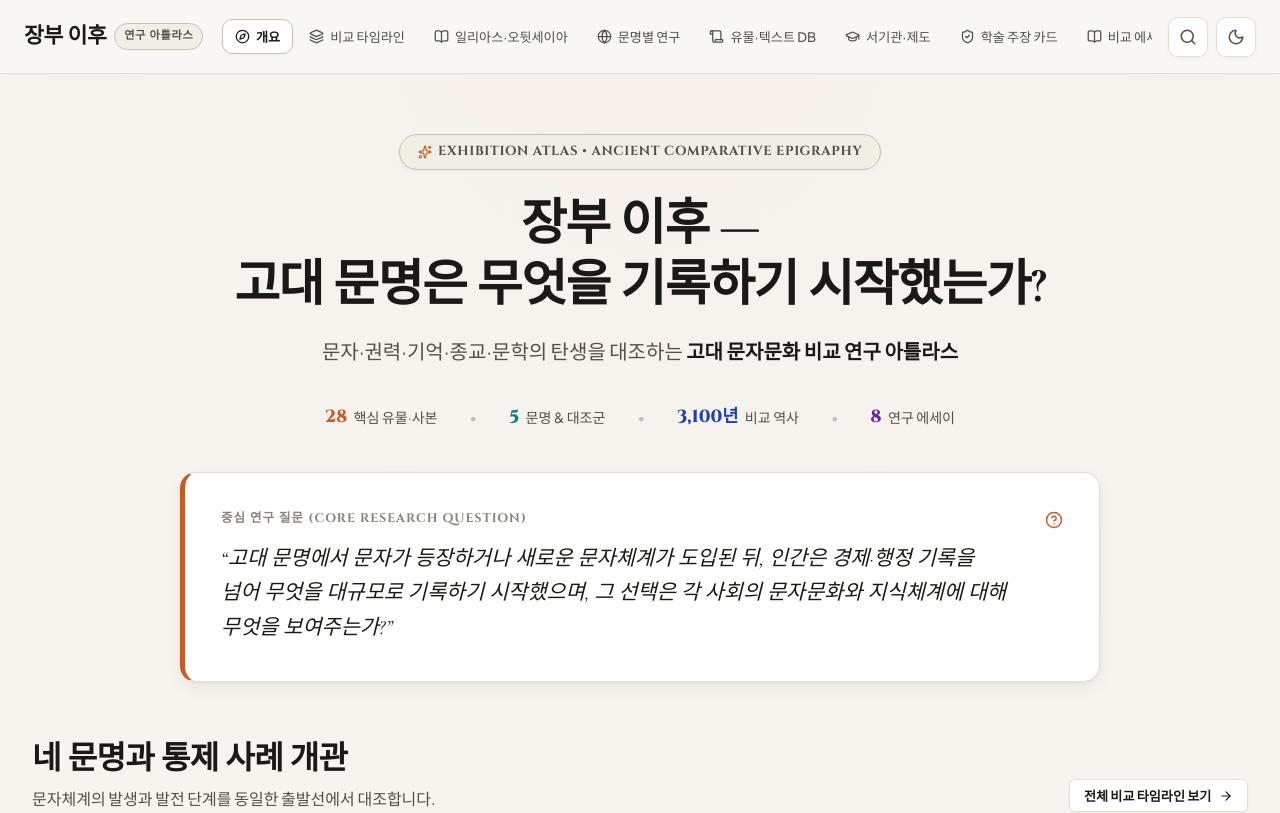
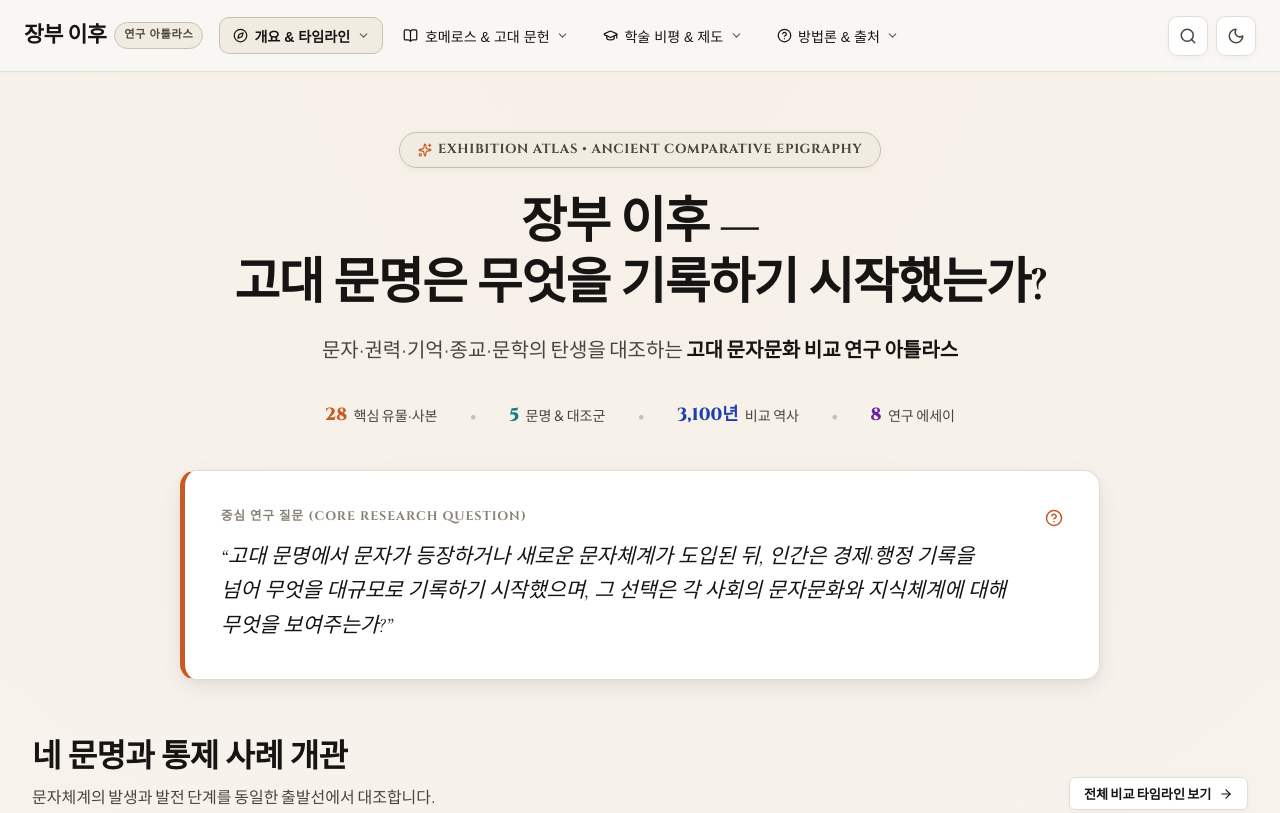
Before and after one commit to YgHnSIM/after-the-ledger, a React (Vite) app: page / in a window 1280 px wide. Shown: the top 813 px of the page. Built offline with nearby package versions, Linux system fonts and the light colour scheme; a web font is replaced by a local one.

Commit message:
style(ui): overhaul UI/UX with 4-category GNB and glassmorphism
- Implement 4-category GNB header with DESIGN.md styling contract
- Add glassmorphism effects and scroll fade masks

```diff
--- a/src/components/HomericEpicView.tsx
+++ b/src/components/HomericEpicView.tsx
@@ -361,7 +361,7 @@ export const HomericEpicView: React.FC = () => {
           </p>
 
           {/* CONCEPT SUBTABS */}
-          <div style={{ display: 'flex', gap: '0.5rem', flexWrap: 'wrap', marginBottom: '1.5rem' }}>
+          <div className="scroll-fade-container" style={{ display: 'flex', gap: '0.5rem', overflowX: 'auto', paddingBottom: '0.4rem', marginBottom: '1.5rem', scrollbarWidth: 'none' }}>
             <button
               onClick={() => setActiveConceptSubTab('cards')}
               className={`btn ${activeConceptSubTab === 'cards' ? 'btn-primary' : 'btn-outline'}`}
--- a/src/components/Navigation.tsx
+++ b/src/components/Navigation.tsx
@@ -1,5 +1,5 @@
-import React, { useState } from 'react';
-import { Compass, Search, Moon, Sun, Scroll, BookOpen, Layers, Scale, ShieldCheck, Feather, Globe, HelpCircle, GraduationCap, Menu, X } from 'lucide-react';
+import React, { useState, useRef, useEffect } from 'react';
+import { Compass, Search, Moon, Sun, Scroll, BookOpen, Layers, Scale, ShieldCheck, Feather, Globe, HelpCircle, GraduationCap, Menu, X, ChevronDown } from 'lucide-react';
 
 interface NavigationProps {
   currentTab: string;
@@ -7,6 +7,18 @@ interface NavigationProps {
   onOpenSearch: () => void;
   isDarkMode: boolean;
   onToggleDarkMode: () => void;
+}
+
+export interface NavCategory {
+  id: string;
+  label: string;
+  icon: React.ElementType;
+  items: {
+    id: string;
+    label: string;
+    icon: React.ElementType;
+    description: string;
+  }[];
 }
 
 export const Navigation: React.FC<NavigationProps> = ({
@@ -17,58 +29,176 @@ export const Navigation: React.FC<NavigationProps> = ({
   onToggleDarkMode
 }) => {
   const [isMobileMenuOpen, setIsMobileMenuOpen] = useState(false);
+  const [activeDropdown, setActiveDropdown] = useState<string | null>(null);
+  const dropdownRef = useRef<HTMLDivElement>(null);
 
-  const navItems = [
-    { id: 'home', label: '개요', icon: Compass, category: '개요 및 지도' },
-    { id: 'compare', label: '비교 타임라인', icon: Layers, category: '개요 및 지도' },
-    { id: 'homer', label: '일리아스·오뒷세이아', icon: BookOpen, category: '고대 문헌 & 서사' },
-    { id: 'civilizations', label: '문명별 연구', icon: Globe, category: '개요 및 지도' },
-    { id: 'artifacts', label: '유물·텍스트 DB', icon: Scroll, category: '고대 문헌 & 서사' },
-    { id: 'institutions', label: '서기관·제도', icon: GraduationCap, category: '학술 논의 & 제도' },
-    { id: 'claims', label: '학술 주장 카드', icon: ShieldCheck, category: '학술 논의 & 제도' },
-    { id: 'themes', label: '비교 에세이', icon: BookOpen, category: '학술 논의 & 제도' },
-    { id: 'greek', label: '언어·문자', icon: Feather, category: '고대 문헌 & 서사' },
-    { id: 'methodology', label: '방법론', icon: Scale, category: '가이드 & 출처' },
-    { id: 'sources', label: '출처·용어집', icon: HelpCircle, category: '가이드 & 출처' },
+  const categories: NavCategory[] = [
+    {
+      id: 'cat-overview',
+      label: '개요 & 타임라인',
+      icon: Compass,
+      items: [
+        { id: 'home', label: '연구 아틀라스 개요', icon: Compass, description: '고대 문자문화 비교 연구 서설' },
+        { id: 'compare', label: '3,100년 비교 타임라인', icon: Layers, description: '문명별 문자 발전 연대기' },
+        { id: 'civilizations', label: '5대 문명 상세 연구', icon: Globe, description: '메소포타미아·이집트·그리스 등' }
+      ]
+    },
+    {
+      id: 'cat-homer',
+      label: '호메로스 & 고대 문헌',
+      icon: BookOpen,
+      items: [
+        { id: 'homer', label: '일리아스·오뒷세이아', icon: BookOpen, description: '24권 서사시·수식어·10대 개념어' },
+        { id: 'artifacts', label: '28대 핵심 유물·사본 DB', icon: Scroll, description: '원문 사료 및 3D/고해상도 실증' },
+        { id: 'greek', label: '그리스 언어·문자 사료', icon: Feather, description: '알파벳 전래 및 문법 고증' }
+      ]
+    },
+    {
+      id: 'cat-scholarship',
+      label: '학술 비평 & 제도',
+      icon: GraduationCap,
+      items: [
+        { id: 'claims', label: '학술 주장 카드', icon: ShieldCheck, description: '근거-반증 평가 및 학계 판정' },
+        { id: 'institutions', label: '서기관·문자 관료제', icon: GraduationCap, description: '고대 서기관 훈련 및 행정 기구' },
+        { id: 'themes', label: '비교 연구 에세이', icon: BookOpen, description: '8대 핵심 비교 에세이' }
+      ]
+    },
+    {
+      id: 'cat-reference',
+      label: '방법론 & 출처',
+      icon: HelpCircle,
+      items: [
+        { id: 'methodology', label: '연구 방법론', icon: Scale, description: '고고학·문헌학 대조 기준' },
+        { id: 'sources', label: '1차 사료 & 용어집', icon: HelpCircle, description: '참고 문헌 및 색인' }
+      ]
+    }
   ];
+
+  // Flattened nav items for mobile sheet
+  const allNavItems = categories.flatMap(c => c.items);
 
   const mobileCoreItems = [
     { id: 'home', label: '개요', icon: Compass },
     { id: 'compare', label: '타임라인', icon: Layers },
+    { id: 'homer', label: '호메로스', icon: BookOpen },
     { id: 'artifacts', label: '유물DB', icon: Scroll },
-    { id: 'homer', label: '일리아스', icon: BookOpen },
   ];
 
-  const handleMobileSelect = (tabId: string) => {
+  // Close dropdown when clicking outside
+  useEffect(() => {
+    const handleClickOutside = (e: MouseEvent) => {
+      if (dropdownRef.current && !dropdownRef.current.contains(e.target as Node)) {
+        setActiveDropdown(null);
+      }
+    };
+    document.addEventListener('mousedown', handleClickOutside);
+    return () => document.removeEventListener('mousedown', handleClickOutside);
+  }, []);
+
+  const handleSelect = (tabId: string) => {
     onSelectTab(tabId);
+    setActiveDropdown(null);
     setIsMobileMenuOpen(false);
   };
 
   return (
     <>
       <header className="navbar">
-        <div className="nav-brand" onClick={() => onSelectTab('home')}>
+        <div className="nav-brand" onClick={() => handleSelect('home')}>
           <div className="nav-brand-title">
             <span>장부 이후</span>
             <span className="nav-brand-badge">연구 아틀라스</span>
           </div>
         </div>
 
-        <div className="nav-links-track">
-          <nav>
-            <ul className="nav-links">
-              {navItems.map((item) => {
-                const Icon = item.icon;
-                const isActive = currentTab === item.id;
+        {/* DESKTOP CATEGORIZED NAV DROPDOWNS */}
+        <div className="nav-links-track" ref={dropdownRef}>
+          <nav style={{ width: '100%' }}>
+            <ul className="nav-categories" style={{ display: 'flex', gap: '0.4rem', listStyle: 'none', margin: 0, padding: 0, alignItems: 'center' }}>
+              {categories.map((cat) => {
+                const CatIcon = cat.icon;
+                const isCatActive = cat.items.some(i => i.id === currentTab);
+                const isOpen = activeDropdown === cat.id;
+
                 return (
-                  <li key={item.id}>
+                  <li key={cat.id} style={{ position: 'relative' }}>
                     <button
-                      className={`nav-link-btn ${isActive ? 'active' : ''}`}
-                      onClick={() => onSelectTab(item.id)}
+                      className={`nav-cat-btn ${isCatActive ? 'active' : ''}`}
+                      onClick={() => setActiveDropdown(isOpen ? null : cat.id)}
+                      style={{
+                        display: 'inline-flex',
+                        alignItems: 'center',
+                        gap: '0.4rem',
+                        padding: '0.45rem 0.8rem',
+                        borderRadius: 'var(--radius-md)',
+                        fontSize: '0.88rem',
+                        fontWeight: isCatActive ? 700 : 500,
+                        color: isCatActive ? 'var(--accent-primary)' : 'var(--text-primary)',
+                        background: isCatActive ? 'var(--bg-surface-elevated)' : 'transparent',
+                        border: '1px solid',
+                        borderColor: isCatActive ? 'var(--border-highlight)' : 'transparent',
+                        cursor: 'pointer',
+                        whiteSpace: 'nowrap',
+                        transition: 'all 0.15s ease'
+                      }}
                     >
-                      <Icon size={15} />
-                      <span>{item.label}</span>
+                      <CatIcon size={15} />
+                      <span>{cat.label}</span>
+                      <ChevronDown size={13} style={{ transform: isOpen ? 'rotate(180deg)' : 'none', transition: 'transform 0.2s ease', opacity: 0.7 }} />
                     </button>
+
+                    {/* DROPDOWN MENU */}
+                    {isOpen && (
+                      <div
+                        className="nav-dropdown-menu glass-card"
+                        style={{
+                          position: 'absolute',
+                          top: 'calc(100% + 8px)',
+                          left: 0,
+                          minWidth: '260px',
+                          background: 'var(--bg-surface)',
+                          border: '1px solid var(--border-highlight)',
+                          borderRadius: 'var(--radius-md)',
+                          boxShadow: 'var(--shadow-lg)',
+                          padding: '0.5rem',
+                          zIndex: 200,
+                          display: 'flex',
+                          flexDirection: 'column',
+                          gap: '0.25rem'
+                        }}
+                      >
+                        {cat.items.map((item) => {
+                          const ItemIcon = item.icon;
+                          const isItemActive = currentTab === item.id;
+                          return (
+                            <button
+                              key={item.id}
+                              className={`nav-dropdown-item ${isItemActive ? 'active' : ''}`}
+                              onClick={() => handleSelect(item.id)}
+                              style={{
+                                display: 'flex',
+                                alignItems: 'center',
+                                gap: '0.65rem',
+                                padding: '0.6rem 0.75rem',
+                                borderRadius: 'var(--radius-sm)',
+                                background: isItemActive ? 'var(--bg-surface-elevated)' : 'transparent',
+                                border: 'none',
+                                textAlign: 'left',
+                                cursor: 'pointer',
+                                width: '100%',
+                                transition: 'background 0.15s ease'
+                              }}
+                            >
+                              <ItemIcon size={16} style={{ color: isItemActive ? 'var(--accent-primary)' : 'var(--text-secondary)', flexShrink: 0 }} />
+                              <div>
+                                <div style={{ fontSize: '0.88rem', fontWeight: isItemActive ? 700 : 600, color: 'var(--text-primary)' }}>{item.label}</div>
+                                <div style={{ fontSize: '0.75rem', color: 'var(--text-tertiary)' }}>{item.description}</div>
+                              </div>
+                            </button>
+                          );
+                        })}
+                      </div>
+                    )}
                   </li>
                 );
               })}
@@ -95,7 +225,7 @@ export const Navigation: React.FC<NavigationProps> = ({
             <button
               key={item.id}
               className={`mobile-bottom-btn ${isActive ? 'active' : ''}`}
-              onClick={() => handleMobileSelect(item.id)}
+              onClick={() => handleSelect(item.id)}
             >
               <Icon size={20} />
               <span>{item.label}</span>
@@ -126,22 +256,19 @@ export const Navigation: React.FC<NavigationProps> = ({
             </div>
 
             <div className="mobile-sheet-grid">
-              {navItems.map((item) => {
+              {allNavItems.map((item) => {
                 const Icon = item.icon;
                 const isActive = currentTab === item.id;
                 return (
                   <button
                     key={item.id}
                     className={`mobile-sheet-item ${isActive ? 'active' : ''}`}
-                    onClick={() => handleMobileSelect(item.id)}
+                    onClick={() => handleSelect(item.id)}
                   >
                     <div className="mobile-sheet-icon">
                       <Icon size={20} />
                     </div>
-                    <div className="mobile-sheet-label-group">
-                      <span className="mobile-sheet-label">{item.label}</span>
-                      <span className="mobile-sheet-category">{item.category}</span>
-                    </div>
+                    <span>{item.label}</span>
                   </button>
                 );
               })}
--- a/src/styles/index.css
+++ b/src/styles/index.css
@@ -1,15 +1,16 @@
 :root {
-  --bg-primary: #f8f7f4;
+  --bg-primary: #f8f6f0;
   --bg-surface: #ffffff;
-  --bg-surface-elevated: #f1eee6;
+  --bg-surface-elevated: #f0ece1;
   --bg-card: #ffffff;
-  --bg-card-gradient: linear-gradient(180deg, #ffffff 0%, #faf8f4 100%);
-  --text-primary: #1a1916;
-  --text-secondary: #544f47;
+  --bg-card-gradient: linear-gradient(180deg, #ffffff 0%, #faf7f2 100%);
+  --text-primary: #161513;
+  --text-secondary: #4a453d;
+  --text-tertiary: #787267;
   --text-muted: #888277;
   --border-color: #e2ded4;
   --border-highlight: #c7c1b2;
-  --border-gold: rgba(212, 175, 55, 0.35);
+  --border-gold: rgba(184, 134, 11, 0.35);
 
   --font-cinzel: 'Cinzel', serif;
   --font-serif: 'Cormorant Garamond', 'Playfair Display', 'Noto Serif KR', serif;
@@ -39,30 +40,31 @@
   --status-unknown-text: #475569;
   --status-unknown-border: #cbd5e1;
 
-  --shadow-sm: 0 2px 4px rgba(26, 25, 22, 0.03);
-  --shadow-md: 0 6px 16px rgba(26, 25, 22, 0.06), 0 1px 3px rgba(26, 25, 22, 0.04);
-  --shadow-lg: 0 16px 36px rgba(26, 25, 22, 0.09), 0 2px 6px rgba(26, 25, 22, 0.04);
+  --shadow-sm: 0 2px 6px rgba(22, 21, 19, 0.04);
+  --shadow-md: 0 8px 24px rgba(22, 21, 19, 0.08), 0 2px 6px rgba(22, 21, 19, 0.04);
+  --shadow-lg: 0 16px 40px rgba(22, 21, 19, 0.12), 0 4px 12px rgba(22, 21, 19, 0.06);
 
   --radius-sm: 6px;
   --radius-md: 10px;
   --radius-lg: 16px;
   --radius-full: 9999px;
 
-  --header-height: 74px;
+  --header-height: 72px;
 }
 
 [data-theme='dark'] {
-  --bg-primary: #0b0c0f;
-  --bg-surface: #13151c;
-  --bg-surface-elevated: #1a1d27;
-  --bg-card: #151721;
-  --bg-card-gradient: linear-gradient(180deg, #181b27 0%, #131520 100%);
-  --text-primary: #f4f2ed;
-  --text-secondary: #a8a39a;
+  --bg-primary: #0b0c10;
+  --bg-surface: #13151f;
+  --bg-surface-elevated: #1a1d2c;
+  --bg-card: #151724;
+  --bg-card-gradient: linear-gradient(180deg, #181b2a 0%, #121420 100%);
+  --text-primary: #f5f3ef;
+  --text-secondary: #b0ab9f;
+  --text-tertiary: #807b70;
   --text-muted: #6b665d;
-  --border-color: #272a38;
-  --border-highlight: #3b4055;
-  --border-gold: rgba(212, 175, 55, 0.25);
+  --border-color: #272a3c;
+  --border-highlight: #3b4058;
+  --border-gold: rgba(255, 215, 0, 0.25);
 
   --civ-mesopotamia: #e66d3b;
   --civ-egypt: #22b8c0;
@@ -86,9 +88,30 @@
   --status-unknown-text: #cbd5e1;
   --status-unknown-border: #475569;
 
-  --shadow-sm: 0 2px 4px rgba(0, 0, 0, 0.4);
-  --shadow-md: 0 6px 16px rgba(0, 0, 0, 0.5);
-  --shadow-lg: 0 16px 40px rgba(0, 0, 0, 0.7);
+  --shadow-sm: 0 2px 6px rgba(0, 0, 0, 0.4);
+  --shadow-md: 0 8px 24px rgba(0, 0, 0, 0.5);
+  --shadow-lg: 0 16px 44px rgba(0, 0, 0, 0.7);
+}
+
+/* Glassmorphism & Mask Utilities */
+.glass-card {
+  background: var(--bg-card);
+  backdrop-filter: blur(16px);
+  -webkit-backdrop-filter: blur(16px);
+  border: 1px solid var(--border-color);
+  box-shadow: var(--shadow-md);
+  transition: transform 0.2s cubic-bezier(0.16, 1, 0.3, 1), box-shadow 0.2s ease, border-color 0.2s ease;
+}
+
+.glass-card:hover {
+  transform: translateY(-2px);
+  box-shadow: var(--shadow-lg);
+  border-color: var(--border-highlight);
+}
+
+.scroll-fade-container {
+  mask-image: linear-gradient(to right, transparent, black 15px, black calc(100% - 15px), transparent);
+  -webkit-mask-image: linear-gradient(to right, transparent, black 15px, black calc(100% - 15px), transparent);
 }
 
 * {
```
Also changed, not shown: 1 other file (tests, documents, lock files or other folders).
